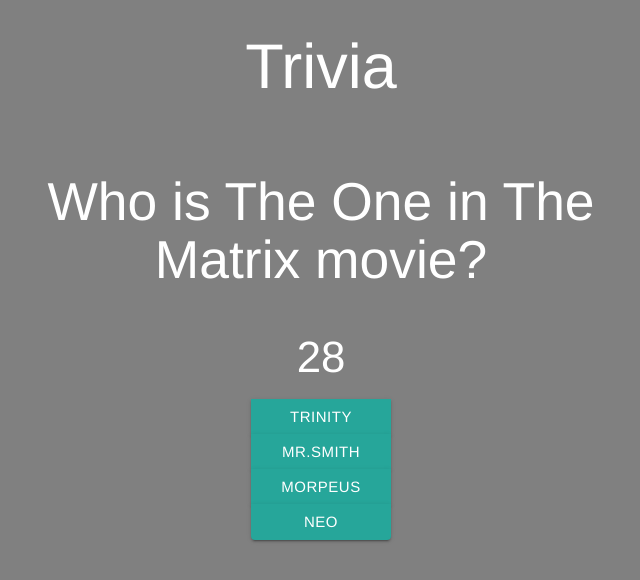
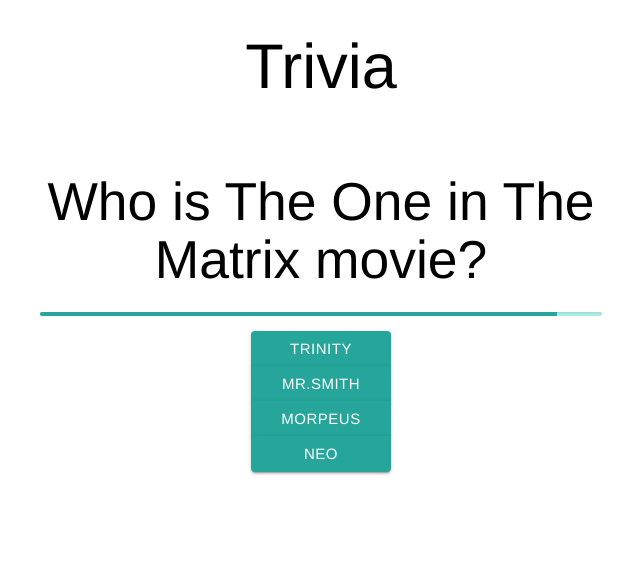
Before and after one commit to Vvitali/TriviaGame, a plain HTML site: page index.html in a window 1280 px wide. Both pictures are taken after a click on the button "START". Shown: the whole page, without its empty margins (319-959 px from the left). Drawn offline with nearby package versions, Linux system fonts and the light colour scheme.

Commit message:
added: material design

```diff
--- a/assets/css/style.css
+++ b/assets/css/style.css
@@ -1,6 +1,5 @@
 body {
-    background-color: grey;
-    color: white;
+    color: Black;
 }
 
 .mainArea {
@@ -15,3 +14,7 @@ body {
     min-width: 140px;
 
 }
+
+.buttonsGroup {
+    opacity: 0;
+}
--- a/assets/javascript/script.js
+++ b/assets/javascript/script.js
@@ -8,6 +8,7 @@ var indexOfQuestion = 0;
 var score = [0, 0, 0];
 
 function displayQuestion() {
+    $("#timeBar").css("width", "100%");
     $("#question").text(arrayOfQuestions[indexOfQuestion].question);
     var position = getRandomPositions();
     correctAnswerPosition = position[0];
@@ -37,9 +38,10 @@ function getRandomPositions() {
 
 function mainFunc() {
     $(".btn-group-vertical").show();
-    var counter = 30;
+    var counter = 25;
     timeHolderSecondary = setInterval(function() {
-        $("#time").text(--counter);
+        --counter
+        $("#timeBar").css("width", (counter * 4) + "%");
     }, 1000);
     timeHolderMain = setInterval(function() {
         $(".btn-group-vertical").hide();
@@ -49,13 +51,14 @@ function mainFunc() {
         clearTimeout(timeHolderMain);
         score[2]++;
         finalChecker()
-    }, 30 * 1000);
+    }, 25 * 1000);
 }
 
 function finalChecker() {
     if (indexOfQuestion === arrayOfQuestions.length - 1) {
-        $("#question").html("Your score:" + "<p>Correct answers:" + score[0] + "</p><br><p>Incorrect answers: " + score[1] + "</p><br><p>Not answered: " + score[2]);
+        $("#question").html("Your score:" + "<p><i class='middle material-icons'>check_circle</i> Correct answers:" + score[0] + "</p><br><p><i class='middle material-icons'>cancel</i> Incorrect answers: " + score[1] + "</p><br><p><i class='middle material-icons'>add_alarm</i> Not answered: " + score[2]);
         $(".btn-group-vertical").hide();
+        $(".startButton").prepend("<i class='material-icons'>autorenew</i>")
         $(".startButton").show()
     }
     else {
--- a/index.html
+++ b/index.html
@@ -6,6 +6,7 @@
     <meta name="viewport" content="width=device-width, initial-scale=1.0">
     <meta http-equiv="X-UA-Compatible" content="ie=edge">
     <title>Trivia game</title>
+    <link href="https://fonts.googleapis.com/icon?family=Material+Icons" rel="stylesheet">
     <script src="https://cdn.jsdelivr.net/lodash/4.17.4/lodash.min.js"></script>
     <link rel="stylesheet" href="https://maxcdn.bootstrapcdn.com/bootstrap/3.3.7/css/bootstrap.min.css" integrity="sha384-BVYiiSIFeK1dGmJRAkycuHAHRg32OmUcww7on3RYdg4Va+PmSTsz/K68vbdEjh4u" crossorigin="anonymous">
     <script src="https://code.jquery.com/jquery-3.2.1.js" integrity="sha256-DZAnKJ/6XZ9si04Hgrsxu/8s717jcIzLy3oi35EouyE=" crossorigin="anonymous"></script>
@@ -28,12 +29,13 @@
             <!--Main area -->
             <div class="col-md-8">
                 <div class="mainArea text-center">
-                    <button class="btn btn-primary startButton pulse z-depth-5">Start</button>
+                    <button class="btn btn-primary startButton pulse z-depth-5 scale-transition">Start</button>
 
-                    <h2 id="question">The question!</h2>
-
-                    <div class="btn-group-vertical" role="group" aria-label="...">
-                        <h3 id="time">Time!</h3>
+                    <h2 id="question"></h2>
+                    <div class="progress ">
+                        <div class="determinate " id="timeBar" style="width: 100% "></div>
+                    </div>
+                    <div class="btn-group-vertical" role="group " aria-label="... ">
                         <button type="button" class="btn btn-primary selectors" id="0">Left</button>
                         <button type="button" class="btn btn-primary selectors" id="1">Middle</button>
                         <button type="button" class="btn btn-primary selectors" id="2">Right</button>
```
